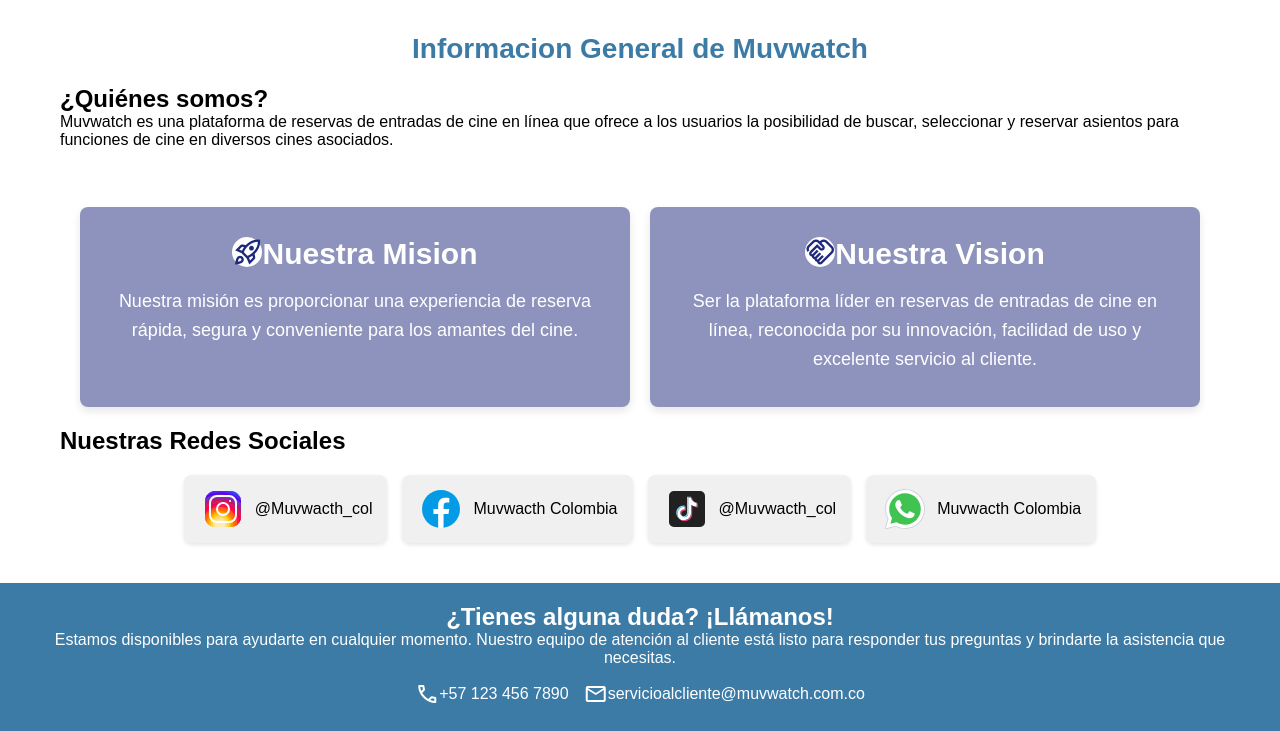
After one commit to Manu77st/Muvwatch, a PHP site: page /src/mod-cliente/contactanos.html in a window 1280 px wide. The commit adds this page. Shown: the part 136-867 px from the top of the page. Run offline with PHP 8.4, Linux system fonts and the light colour scheme.

Commit message:
Modulo de cliente avanzado: filtro(diseño), busqueda, contactanos)

```diff
--- /dev/null
+++ b/src/mod-cliente/contactanos.html
@@ -0,0 +1,131 @@
+<!DOCTYPE html>
+<html lang="en">
+<head>
+    <meta charset="UTF-8">
+    <meta name="viewport" content="width=device-width, initial-scale=1.0">
+    <title>Muvwatch - Contactanos</title>
+    <link rel="stylesheet" href="/styles/styles-cliente.css">
+    <link
+      href="https://fonts.googleapis.com/css2?family=Material+Symbols+Outlined"
+      rel="stylesheet"
+    />
+</head>
+<body>
+    <header>
+      <!-- Navbar principal -->
+      <nav class="navbar">
+        <div class="container-navbar">
+          <div class="navbar-left">
+            <a href="lobby-cliente.html" class="logo-link">
+              <img id="logo-nav" src="/images/Logo.svg" alt="Logo_muvwatch" />
+            </a>
+          </div>
+          <div class="navbar-center">
+            <div class="container-search">
+              <div class="filtros">
+                <span
+                  class="material-symbols-outlined icon-inline"
+                  aria-hidden="true"
+                  onclick="filtro()"
+                  >filter_alt</span>
+              </div>
+              <div class="caja-busqueda">
+                <input id="search-input" type="text" placeholder="Buscar función..." onclick="window.location.href='/src/mod-cliente/lobby-cliente.html'" />
+                <span class="material-symbols-outlined" onclick="window.location.href='/src/mod-cliente/lobby-cliente.html'">search</span>
+              </div>
+            </div>
+          </div>
+          <div class="navbar-right">
+            <div class="cliente-box" id="clienteBox">
+              <span
+                class="material-symbols-outlined icon-inline profile-icon"
+                aria-hidden="true"
+                >account_circle</span
+              >
+              Cliente A
+              <div class="menu-cliente" id="menuCliente">
+                <a href="#">Perfil</a>
+                <a href="../src/login.html">Cerrar sesión</a>
+              </div>
+            </div>
+          </div>
+        </div>
+      </nav>
+      <div class="menu-secundario">
+        <nav>
+          <a href="lobby-cliente.html" class="enlace-a">Inicio</a>
+          <a href="../mod-cliente/promociones.html" class="enlace-a">Promociones</a>
+          <a href="contactanos.html" class="enlace-a" style=" border-bottom-color: #3b7ba6;
+          background: #f5f5f5;">Contactanos</a>
+        </nav>
+      </div>
+    </header>
+  <div id="resultados"></div>
+
+  <div class="contenedor-general">
+        <div class="secciones">
+            <div class="Quienes-somos">
+                <H1 class="titulo-contactanos">Informacion General de Muvwatch</H1>
+                    <h2>¿Quiénes somos?</h2>
+                    <div class="sobre-nosotros">
+                         <p class="texto-contactanos">Muvwatch es una plataforma de
+                        reservas de entradas de cine en línea que
+                        ofrece a los usuarios la posibilidad de buscar, seleccionar
+                        y reservar asientos para funciones de cine
+                        en diversos cines asociados.</p>
+                        <img src="" alt="">
+                    </div>
+
+                    <div class="objetivos">
+                        <div class="mision">
+                            <h3><span class="material-symbols-outlined">rocket_launch</span>Nuestra Mision</h3>
+                            <p>Nuestra misión es proporcionar una experiencia de reserva rápida, segura y conveniente para los amantes del cine. </p>
+                        </div>
+                        <div class="vision">
+                            <h3><span class="material-symbols-outlined">handshake</span>Nuestra Vision</h3>
+                            <p>Ser la plataforma líder en reservas de entradas
+                                 de cine en línea, reconocida por su innovación,
+                                 facilidad de uso y excelente servicio al cliente.</p>
+                        </div>
+                    </div>
+            </div>
+            <H2>Nuestras Redes Sociales</H2>
+            <div class="redes-sociales">
+                <div class="social" id="instagram">
+                    <img src="/images/icons8-instagram.svg" alt="logo-app">
+                    <span>@Muvwacth_col</span>
+                </div>
+                 <div class="social" id="facebook">
+                    <img src="/images/icons8-facebook-nuevo.svg" alt="logo-app">
+                    <span>Muvwacth Colombia</span>
+                </div>
+                 <div class="social" id="tiktok">
+                    <img src="/images/icons8-tiktok.svg" alt="logo-app">
+                    <span>@Muvwacth_col</span>
+                </div>
+                 <div class="social" id="whatsapp">
+                    <img src="/images/icons8-whatsapp.svg" alt="logo-app">
+                    <span>Muvwacth Colombia</span>
+                </div>
+            </div>
+        </div>
+    </div>
+    <footer class="footer-contactanos">
+        <div class="llamanos">
+            <h2>¿Tienes alguna duda? ¡Llámanos!</h2>
+            <p>Estamos disponibles para ayudarte en cualquier momento. Nuestro equipo de atención al cliente está listo para responder tus preguntas y brindarte la asistencia que necesitas.</p>
+            <div class="contactos">
+                <div class="telefono">
+                    <span class="material-symbols-outlined">call</span>
+                    <span>+57 123 456 7890</span>
+                </div>
+                <div class="email">
+                    <span class="material-symbols-outlined">email</span>
+                    <span>servicioalcliente@muvwatch.com.co</span>
+                </div>
+            </div>
+        </div>
+    </footer>
+    <script src="/scripts/mod-cliente/lobby-cliente.js"></script>
+</body>
+</html>
--- a/styles/styles-cliente.css
+++ b/styles/styles-cliente.css
@@ -6,7 +6,6 @@
 
 body {
   font-family: Arial, sans-serif;
-  background-color: #3d3d3d;
   padding: 0;
   margin: 0;
 }
@@ -651,5 +697,97 @@ header nav:last-child {
 
 .menu-secundario a:hover {
   background: #f5f5f5;
-  border-bottom-color: #3b7ba6;
+  border-bottom-color: gray;
 }
+/*Seccion Contactanos*/
+.contenedor-general {
+  max-width: 1200px;
+  margin: 20px auto;
+  padding: 20px;
+}
+.secciones {
+  gap: 20px;
+}
+.titulo-contactanos {
+  text-align: center;
+  color: #3b7ba6;
+  font-size: 28px;
+  margin-bottom: 20px;
+}
+.objetivos {
+  display: flex;
+  gap: 20px;
+  margin-top: 20px;
+  flex-direction: row;
+  padding: 20px 20px;
+}
+.mision, .vision {
+  flex: 1;
+  background-color: rgba(31, 41, 124, 0.5);
+  padding: 30px;
+  border-radius: 8px;
+  box-shadow: 0 4px 8px rgba(0, 0, 0, 0.1);
+  height: 200px;
+  justify-content: center;
+  align-items: center;
+  text-align: center;
+  color: white;
+
+}
+.mision h3, .vision h3 {
+  color: white;
+  font-size: 30px;
+  margin-bottom: 10px;
+  display: flex;
+  justify-content: center;
+}
+.mision p, .vision p {
+  font-size: 18px;
+  line-height: 1.6;
+  color: white;
+}
+.redes-sociales {
+  margin-top: 20px;
+  text-align: center;
+  display: flex;
+  justify-content: center;
+  gap: 15px;
+}
+.social {
+  display: flex;
+  align-items: center;
+  gap: 8px;
+  padding: 10px 15px;
+  border-radius: 8px;
+  background-color: #f0f0f0;
+  box-shadow: 0 2px 4px rgba(0, 0, 0, 0.1);
+  transition: background-color 0.3s, transform 0.3s;
+}
+.mision .material-symbols-outlined, .vision .material-symbols-outlined {
+  font-size: 30px;
+  margin-bottom: 10px;
+  background-color: white;
+  color:rgba(31, 41, 124);
+  border-radius: 15px;
+}
+.footer-contactanos {
+  background: #3b7ba6;
+  color: white;
+  text-align: center;
+  padding: 20px;
+  margin-top: 20px;
+}
+.contactos{
+  display:flex;
+  justify-content: center;
+  align-items: center;
+  gap: 15px;
+  padding-top: 10px;
+}
+.telefono, .email {
+  margin: 5px 0;
+  font-size: 16px;
+  justify-content: center;
+  display: flex;
+  align-items: center;
+}
```
Also changed, not shown: other parts of styles/styles-cliente.css (+47 -0 lines), scripts/mod-cliente/lobby-cliente.js (+140 -72 lines), src/mod-cliente/lobby-cliente.html (+47 -23 lines), src/mod-cliente/promociones.html (+14 -6 lines), src/mod-cliente/reservar-pelicula.html (+9 -5 lines), images/icons8-facebook-nuevo.svg (added), images/icons8-instagram.svg (added), images/icons8-tiktok.svg (added), images/icons8-whatsapp.svg (added).
